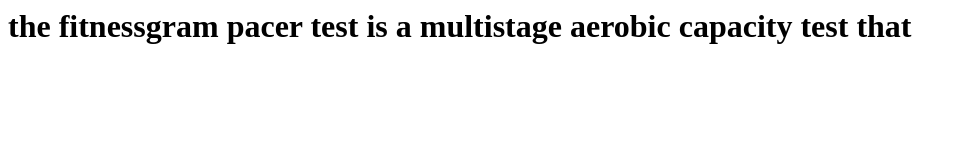
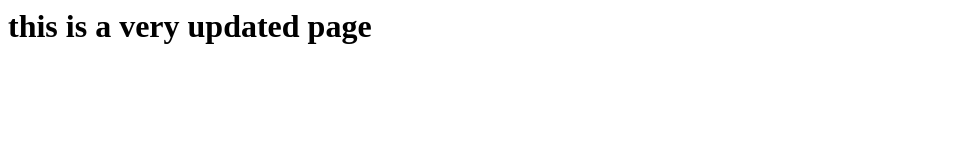
Before and after one commit to BigCheekMan/Test-Project, a plain HTML site: page index.html in a window 1280 px wide. Shown: the whole page, without its empty margins (0-965 px from the left). Drawn offline with Linux system fonts and the light colour scheme.

Commit message:
changed the content of the <h1> tag

```diff
--- a/index.html
+++ b/index.html
@@ -1 +1 @@
-<h1>the fitnessgram pacer test is a multistage aerobic capacity test that </h1>
+<h1>this is a very updated page</h1>
```
Also changed, not shown: alex.html (renamed from proximious.html).
